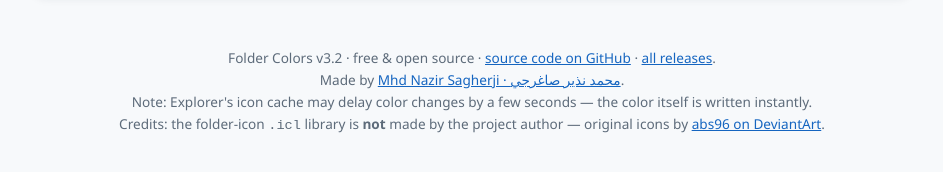
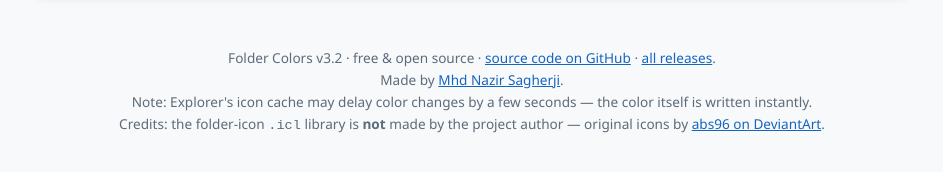
Before and after one commit to nazsa13/Windows11-Folder-Colors, a plain HTML site: page docs/index.html in a window 1280 px wide. Shown: the part 6674-6846 px from the top of the page, without its empty margins (168-1111 px from the left). Drawn offline with Linux system fonts and the light colour scheme.

Commit message:
Show the author name in the language the reader is using
The footer was printing both the Latin and the Arabic form at once. It now
names "Mhd Nazir Sagherji" in English and "محمد نذير صاغرجي" in the Arabic
translation, both linking to nazir.sagherji.com. The README, llms.txt and
the author meta tag use the English form; the JSON-LD keeps the Arabic
alternateName for Arabic search.

```diff
--- a/docs/index.html
+++ b/docs/index.html
@@ -7,7 +7,7 @@
 <title>Folder Colors for Windows 11 — Free Right-Click Folder Icons</title>
 <meta name="description" content="Free open-source tool that adds Set Folder Color to the Windows 11 right-click menu: 20 colored folder icons, one click to apply, no admin rights needed.">
 <meta name="keywords" content="color folders windows 11, change folder color windows 11, colored folder icons windows 11, folder color app, right click folder color, free folder colorizer">
-<meta name="author" content="Mhd Nazir Sagherji (محمد نذير صاغرجي)">
+<meta name="author" content="Mhd Nazir Sagherji">
 <link rel="canonical" href="https://windows11-folder-colors.vercel.app/">
 <meta name="robots" content="index, follow, max-image-preview:large, max-snippet:-1">
 <meta name="theme-color" content="#f7f9fb">
@@ -532,7 +532,7 @@
     Folder Colors v3.2 · free & open source ·
     <a href="https://github.com/nazsa13/Windows11-Folder-Colors" rel="noopener noreferrer">source code on GitHub</a> ·
     <a href="https://github.com/nazsa13/Windows11-Folder-Colors/releases" rel="noopener noreferrer">all releases</a>.
-    <br>Made by <a href="https://nazir.sagherji.com" rel="noopener noreferrer" target="_blank">Mhd Nazir Sagherji · محمد نذير صاغرجي</a>.
+    <br>Made by <a href="https://nazir.sagherji.com" rel="noopener noreferrer" target="_blank">Mhd Nazir Sagherji</a>.
     <br>Note: Explorer's icon cache may delay color changes by a few seconds — the color itself is written instantly.<br>
     Credits: the folder-icon <code>.icl</code> library is <b>not</b> made by the project author — original icons by
     <a href="https://www.deviantart.com/abs96/art/Windows-11-coloured-folder-icons-896431403" rel="noopener noreferrer">abs96 on DeviantArt</a>.
@@ -653,7 +653,7 @@
       "يحجر برنامج مكافحة الفيروسات <code>FolderColors.exe</code>", "إنذار كاذب بسبب ملف exe غير موقّع ومبني ذاتيًا. أضف استثناءً للمسار <code>%LOCALAPPDATA%\\Programs\\FolderColors</code> واستعد الملف."
     ],
     ".warn": ["<b>⚠ اقرأ هذا مرة واحدة قبل نقل الملفات.</b><br>يخزّن <code>desktop.ini</code> لكل مجلد ملوّن <b>مسارًا مطلقًا</b> إلى مكتبة الأيقونات. يجب عدم نقل المكتبة المثبّتة (<code>%LOCALAPPDATA%\\Programs\\FolderColors</code>) أو مزامنتها. مجلد التنزيل المستخرج مجرد نسخة مؤقتة — نقله أو حذفه بعد التثبيت آمن، لأن النسخة المثبّتة هي التي تعمل فعليًا. إذا تعطلت الأيقونات، شغّل <code>Repair-FolderColors.ps1 -Apply</code> أو أعد تشغيل المثبّت؛ فهو يصلح المسارات المعطلة تلقائيًا."],
-    "footer": ["Folder Colors v3.2 · مجاني ومفتوح المصدر · <a href=\"https://github.com/nazsa13/Windows11-Folder-Colors\" rel=\"noopener noreferrer\">الكود المصدري على GitHub</a> · <a href=\"https://github.com/nazsa13/Windows11-Folder-Colors/releases\" rel=\"noopener noreferrer\">كل الإصدارات</a>.<br>صُنع بواسطة <a href=\"https://nazir.sagherji.com\" rel=\"noopener noreferrer\" target=\"_blank\">محمد نذير صاغرجي · Mhd Nazir Sagherji</a>.<br>ملاحظة: قد تؤخر ذاكرة أيقونات مستكشف الملفات تغييرات اللون بضع ثوانٍ — لكن اللون نفسه يُكتب فورًا.<br>الاعتمادات: مكتبة أيقونات المجلد <code>.icl</code> <b>ليست</b> من صنع مؤلف المشروع — الأيقونات الأصلية من <a href=\"https://www.deviantart.com/abs96/art/Windows-11-coloured-folder-icons-896431403\" rel=\"noopener noreferrer\">abs96 على DeviantArt</a>."]
+    "footer": ["Folder Colors v3.2 · مجاني ومفتوح المصدر · <a href=\"https://github.com/nazsa13/Windows11-Folder-Colors\" rel=\"noopener noreferrer\">الكود المصدري على GitHub</a> · <a href=\"https://github.com/nazsa13/Windows11-Folder-Colors/releases\" rel=\"noopener noreferrer\">كل الإصدارات</a>.<br>صُنع بواسطة <a href=\"https://nazir.sagherji.com\" rel=\"noopener noreferrer\" target=\"_blank\">محمد نذير صاغرجي</a>.<br>ملاحظة: قد تؤخر ذاكرة أيقونات مستكشف الملفات تغييرات اللون بضع ثوانٍ — لكن اللون نفسه يُكتب فورًا.<br>الاعتمادات: مكتبة أيقونات المجلد <code>.icl</code> <b>ليست</b> من صنع مؤلف المشروع — الأيقونات الأصلية من <a href=\"https://www.deviantart.com/abs96/art/Windows-11-coloured-folder-icons-896431403\" rel=\"noopener noreferrer\">abs96 على DeviantArt</a>."]
   };
 
   function translate(selector, values) {
```
Also changed, not shown: docs/llms.txt, 1 other file.
